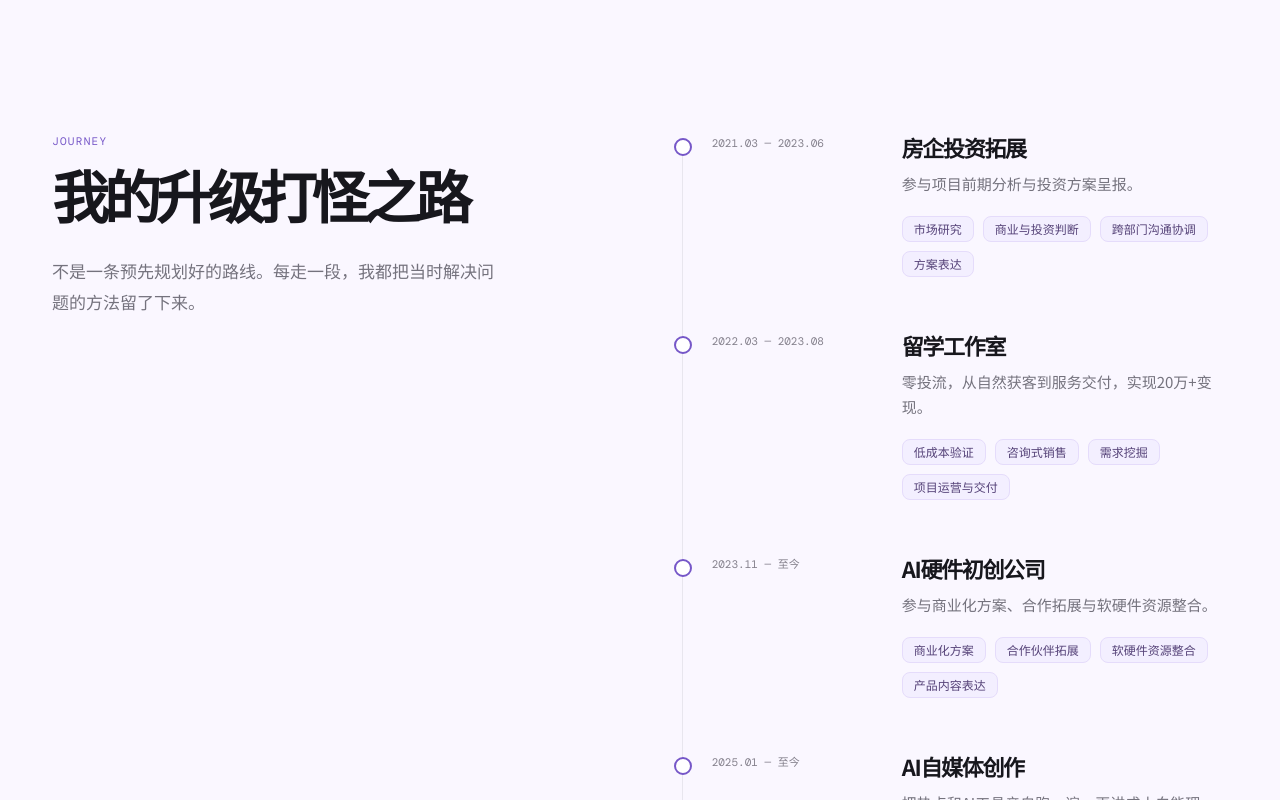
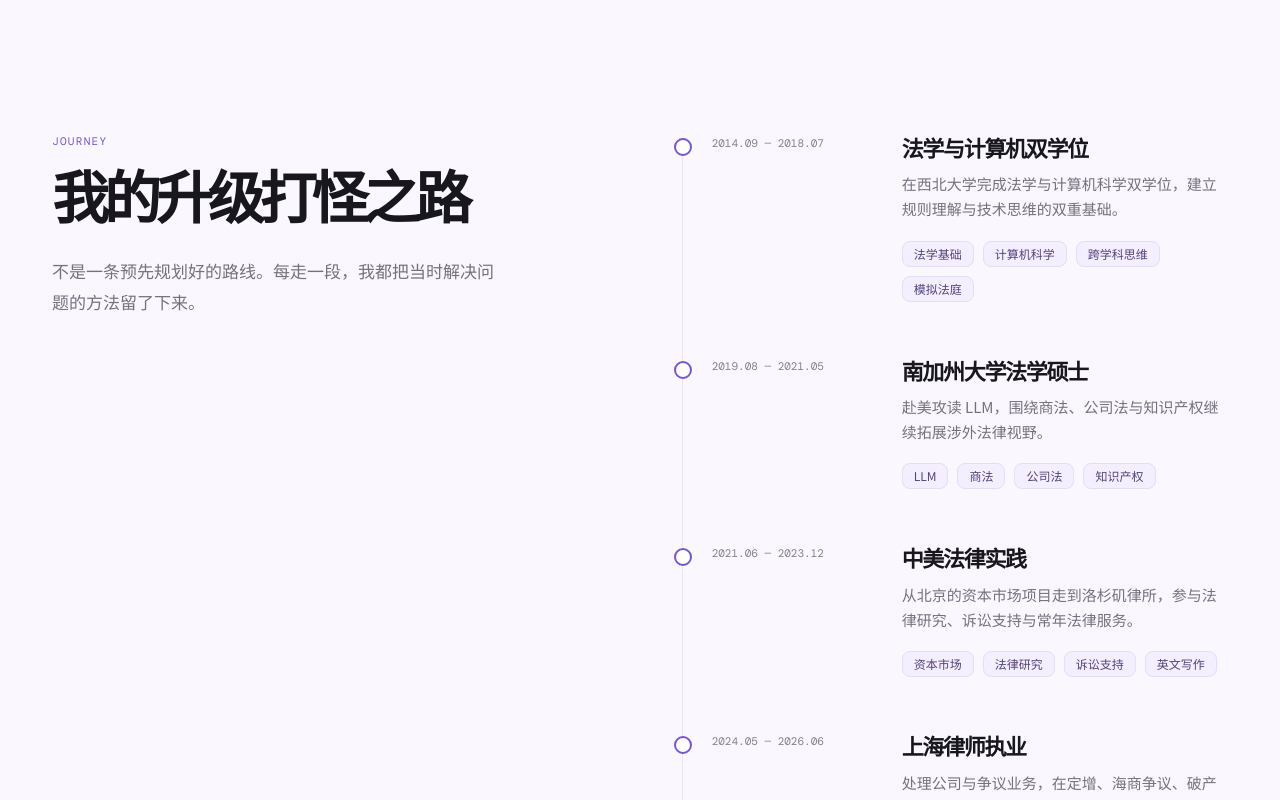
Before and after one commit to maxlixiang/sumin-blog, a React (Vite) app: page / in a window 1280 px wide. Shown: the part 1640-2440 px from the top of the page. Built offline with nearby package versions, Linux system fonts and the light colour scheme.

Commit message:
Update journey from resume

```diff
--- a/src/main.jsx
+++ b/src/main.jsx
@@ -6,10 +6,10 @@ import './footer.css'
 const Markdown = lazy(() => import('react-markdown'))
 
 const journeyItems = [
-  { date: '2021.03 — 2023.06', title: '房企投资拓展', description: '参与项目前期分析与投资方案呈报。', tags: ['市场研究', '商业与投资判断', '跨部门沟通协调', '方案表达'] },
-  { date: '2022.03 — 2023.08', title: '留学工作室', description: '零投流，从自然获客到服务交付，实现20万+变现。', tags: ['低成本验证', '咨询式销售', '需求挖掘', '项目运营与交付'] },
-  { date: '2023.11 — 至今', title: 'AI硬件初创公司', description: '参与商业化方案、合作拓展与软硬件资源整合。', tags: ['商业化方案', '合作伙伴拓展', '软硬件资源整合', '产品内容表达'] },
-  { date: '2025.01 — 至今', title: 'AI自媒体创作', description: '把热点和AI工具亲自跑一遍，再讲成小白能理解、能跟着做的教程。', tags: ['把复杂问题讲简单', '选题判断', '教程制作', '多平台运营'] },
+  { date: '2014.09 — 2018.07', title: '法学与计算机双学位', description: '在西北大学完成法学与计算机科学双学位，建立规则理解与技术思维的双重基础。', tags: ['法学基础', '计算机科学', '跨学科思维', '模拟法庭'] },
+  { date: '2019.08 — 2021.05', title: '南加州大学法学硕士', description: '赴美攻读 LLM，围绕商法、公司法与知识产权继续拓展涉外法律视野。', tags: ['LLM', '商法', '公司法', '知识产权'] },
+  { date: '2021.06 — 2023.12', title: '中美法律实践', description: '从北京的资本市场项目走到洛杉矶律所，参与法律研究、诉讼支持与常年法律服务。', tags: ['资本市场', '法律研究', '诉讼支持', '英文写作'] },
+  { date: '2024.05 — 2026.06', title: '上海律师执业', description: '处理公司与争议业务，在定增、海商争议、破产清算和数据合规等项目中积累实务经验。', tags: ['公司业务', '争议解决', '破产清算', '数据合规'] },
   { date: '现在进行时', title: 'Vibe Coding', description: '把反复使用的方法整理成标准流程，再做成可以实际使用的 Skill 和网页。', tags: ['需求定义', '流程梳理', '产品落地'] },
 ]
 
```
